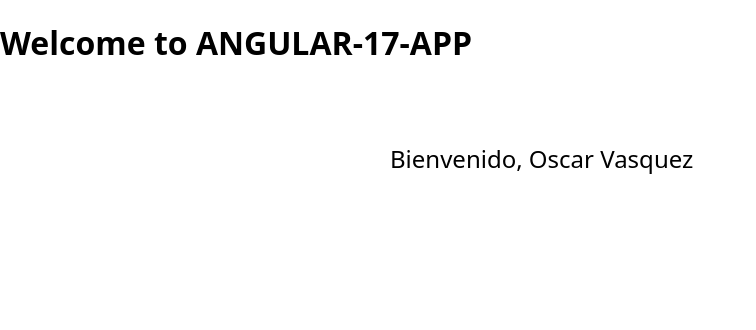
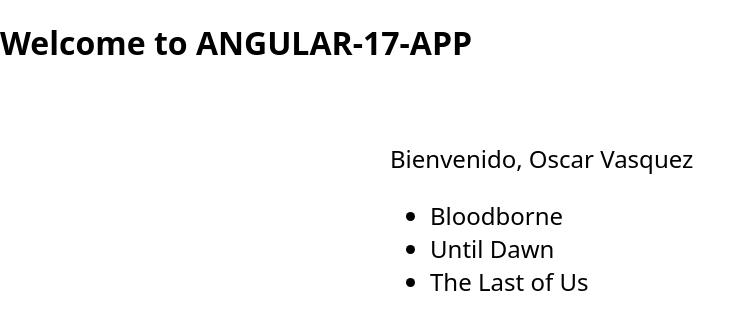
Before and after one commit to oscarvasquez28/Learning-Angular, an Angular app in the folder angular-17-app/: page / in a window 1280 px wide. Shown: the top 330 px of the page, without its empty margins (0-756 px from the left). Built offline with nearby package versions, Linux system fonts and the light colour scheme.

Commit message:
feat: integrate GamesComponent into UserComponent for game display

```diff
--- a/angular-17-app/src/app/user/user.component.html
+++ b/angular-17-app/src/app/user/user.component.html
@@ -4,4 +4,5 @@
   } @else {
     <p>Inicia Sesión</p>
   }
+  <app-games></app-games>
 </section>
--- a/angular-17-app/src/app/user/user.component.ts
+++ b/angular-17-app/src/app/user/user.component.ts
@@ -1,9 +1,10 @@
 import { Component } from '@angular/core';
+import { GamesComponent } from "../games/games.component";
 
 @Component({
   selector: 'app-user',
   standalone: true,
-  imports: [],
+  imports: [GamesComponent],
   templateUrl: './user.component.html',
   styleUrl: './user.component.scss'
 })
```
